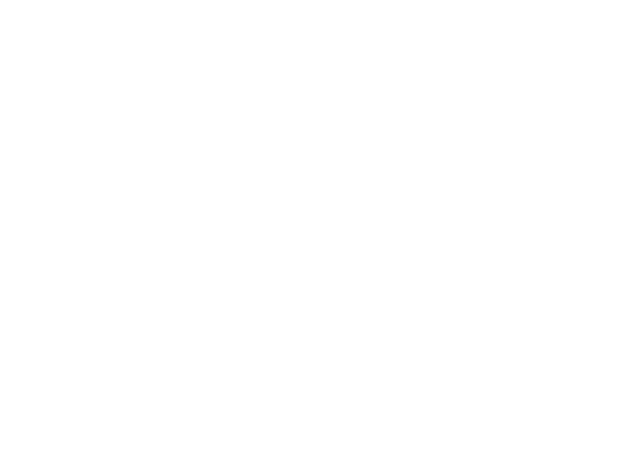
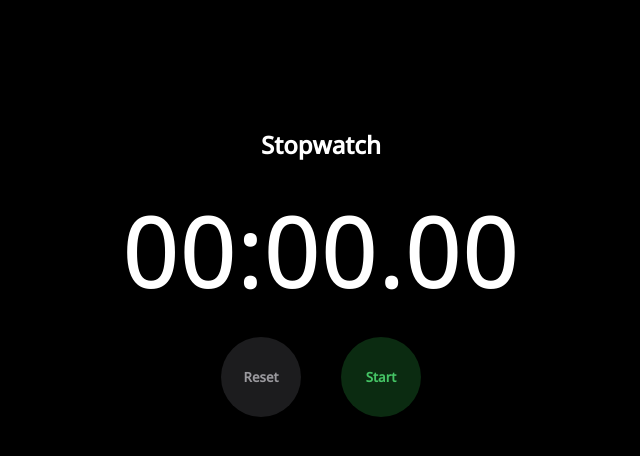
Before and after one commit to Shopify/eng-intern-assessment-react, a React app: page / in a window 1280 px wide. Shown: the top 456 px of the page, without its empty margins (319-959 px from the left). Built offline with nearby package versions, Linux system fonts and the light colour scheme.

Commit message:
working version

```diff
--- a/src/App.tsx
+++ b/src/App.tsx
@@ -1,7 +1,15 @@
-import React from 'react'
+import React from 'react';
+import StopWatch from './StopWatch';
+import StopWatchButton from './StopWatchButton';
+import './StopWatch.css';
 
 export default function App() {
+    const stopWatchRef = React.useRef<typeof StopWatch>(null);
+
     return(
-        <div></div>
+        <div className = "App">
+            <h1>Stopwatch</h1>
+            <StopWatch />
+        </div>
     )
 }
--- /dev/null
+++ b/src/StopWatch.css
@@ -0,0 +1,65 @@
+@import url('https://fonts.googleapis.com/css2?family=Open+Sans:wght@500&display=swap');
+
+body {
+    background-color: #000;
+    font-family: 'Open Sans', sans-serif;
+    text-align: center;
+    color: #fff;
+    padding: 100px;
+}
+
+.time {
+    text-align: center;
+    color: #fff;
+    font-size: 100px;
+}
+
+.buttons {
+    display: flex;
+    justify-content: center;
+}
+
+.buttons button {
+    display:flex;
+    align-items: center;
+    justify-content: center;
+    margin: 20px;
+    border: none;
+    height: 80px;
+    width: 80px;
+    padding: 20px 20px;
+    cursor: pointer;
+    font-family: 'Open Sans', sans-serif;
+    border-radius: 50%;
+}
+
+.buttons button:first-child {
+    background-color: #1C1C1E;
+    color: #9A999E;
+    font-weight: bold;
+}
+
+.buttons button:last-child {
+    background-color: #0B2B11;
+    color: #45C465;
+    font-weight: bold;
+}
+
+ul {
+    list-style-type: none;
+    font-family: 'Open Sans', sans-serif;
+    text-align: center;
+    color: #fff;
+    justify-content: center;
+    padding: 0;
+}
+
+ul.lap-list {
+    list-style-type: none;
+    padding: 20;
+}
+
+ul.lap-list li {
+    border-bottom: 1px solid #9A999E;
+    padding: 10px;
+}
--- a/src/StopWatch.tsx
+++ b/src/StopWatch.tsx
@@ -1,7 +1,82 @@
-import React from 'react'
+import React, { useState, useEffect, useRef } from 'react';
+import StopWatchButton from './StopWatchButton';
+import './StopWatch.css';
 
 export default function StopWatch() {
-    return(
-        <div></div>
-    )
+  const [time, setTime] = useState(0);
+  const [isRunning, setIsRunning] = useState(false);
+  const [lapTimes, setLapTimes] = useState<{ lap: number; time: number }[]>([]);
+  const [lapCount, setLapCount] = useState(0);
+
+  const [buttonColor, setButtonColor] = useState<string>('#0B2B11');
+  const [textColor, setTextColor] = useState<string>('#45C465');
+
+  const timer = useRef<NodeJS.Timeout | null>(null);
+
+  useEffect(() => {
+    if (isRunning) {
+      timer.current = setInterval(() => setTime((prevTime) => prevTime + 1), 10);
+    }
+
+    return () => {
+      if (timer.current) {
+        clearInterval(timer.current);
+      }
+    };
+  }, [isRunning]);
+
+  const startStop = () => {
+    setIsRunning((prevIsRunning) => !prevIsRunning);
+    setButtonColor((prevColor) => (isRunning ? '#0B2B11' : '#330D0B'));
+    setTextColor((prevColor) => (isRunning ? '#45C465' : '#E5493C'));
+  };
+
+  const resetLap = () => {
+    if (isRunning) {
+      setLapTimes((prevLapTimes) => [{ lap: lapCount + 1, time: time }, ...prevLapTimes]);
+      setLapCount((prevLapCount) => prevLapCount + 1);
+    } else {
+      setTime(0);
+      setLapCount(0);
+      setIsRunning(false);
+      setLapTimes([]);
+    }
+  };
+
+  const formatTime = (timeValue: number): string => {
+    const hours = String(Math.floor(timeValue / 360000)).padStart(2, '0');
+    const minutes = String(Math.floor((timeValue % 360000) / 6000)).padStart(2, '0');
+    const seconds = String(Math.floor((timeValue % 6000) / 100)).padStart(2, '0');
+    const milliseconds = String(Math.floor(timeValue % 100)).padStart(2, '0');
+
+    if(Math.floor(timeValue / 360000) > 0){
+      return `${hours}:${minutes}:${seconds}.${milliseconds}`;
+    }
+
+    return `${minutes}:${seconds}.${milliseconds}`;
+  };
+  return (
+    <div>
+      <div className="time">
+        {formatTime(time)}
+      </div>
+      <div>
+        <StopWatchButton
+          isRunning={isRunning}
+          startStop={startStop}
+          resetLap={resetLap}
+          buttonColor={buttonColor}
+          textColor={textColor}
+        />
+        <ul className="lap-list">
+          <li></li>
+        {lapTimes.map((lap, index) => (
+            <li key={index}>
+              Lap {lap.lap} &emsp; &emsp; &emsp; &emsp; {formatTime(lap.time)}
+            </li>
+          ))}
+        </ul>
+      </div>
+    </div>
+  );
 }
--- a/src/StopWatchButton.tsx
+++ b/src/StopWatchButton.tsx
@@ -1,7 +1,21 @@
-import React from 'react'
+import React from 'react';
+import './StopWatch.css';
 
-export default function StopWatchButton() {
+export interface buttonProps {
+    isRunning: boolean;
+    startStop:() => void;
+    resetLap:() => void;
+    buttonColor: string;
+    textColor: string;
+}
+
+
+export default function StopWatchButton(props: buttonProps) {
     return(
-        <div></div>
+        <div className = "buttons">
+          <button onClick={props.resetLap}>{props.isRunning ? 'Lap' : 'Reset'}</button>
+          <button style={{ backgroundColor: props.buttonColor, color: props.textColor }}
+                  onClick={props.startStop}>{props.isRunning ? 'Stop' : 'Start'}</button>
+        </div>
     )
 }
```
Also changed, not shown: 3 other files (tests, documents, lock files or other folders).
